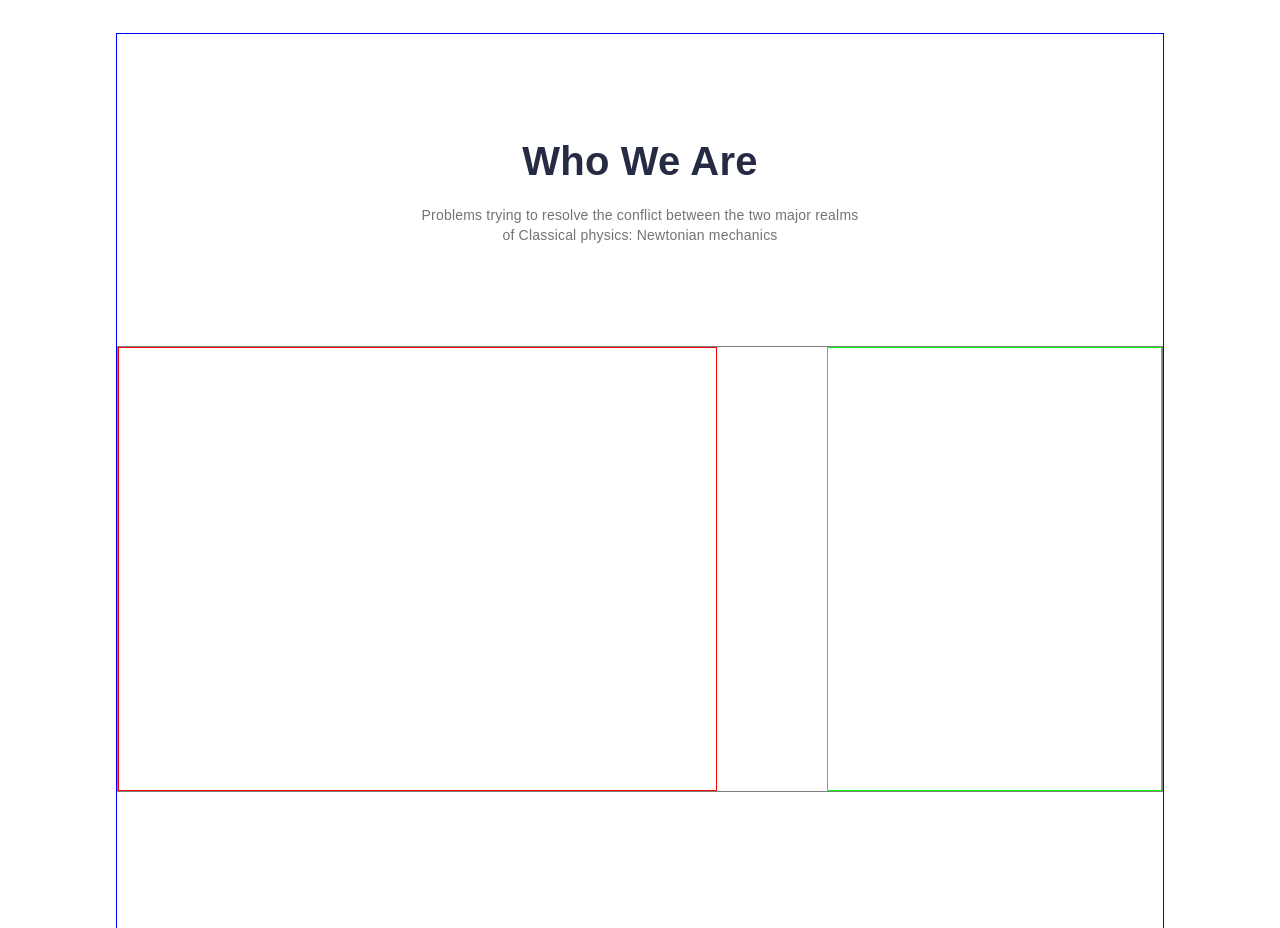
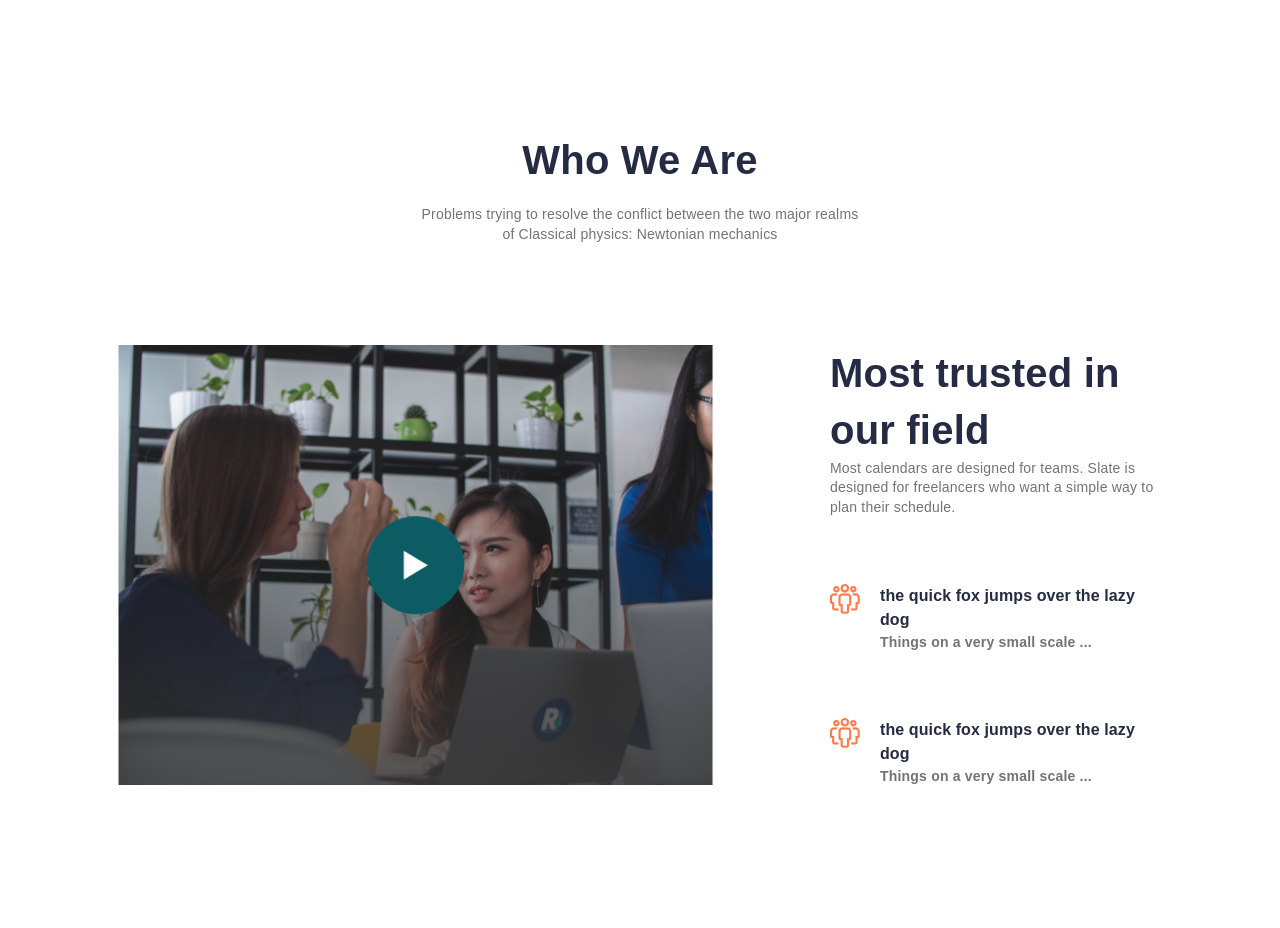
Before and after one commit to kareivis96/Relvice, a plain HTML site: page index.html in a window 1280 px wide. Shown: the part 2460-3388 px from the top of the page. Drawn offline with Linux system fonts and the light colour scheme.

Commit message:
ended "who-we-are" block

```diff
--- a/css/style.css
+++ b/css/style.css
@@ -450,7 +450,6 @@ body {
   width: 100%;
 }
 .who-we-are__container {
-  border: 1px solid #0000ff;
   max-width: 1046px;
   min-height: 890px;
   margin: 0 auto;
@@ -487,35 +486,76 @@ body {
   color: rgba(115, 115, 115, 1);
 }
 .who-we-are__media-block{
-  border: 1px solid #808080;
   display: flex;
   justify-content: space-between;
 }
 .who-we-are__video-window {
-  border: 1px solid #ff0000;
-  width: 597px;
-  height: 442px;
+  max-width: 597px;
+  max-height: 442px;
+}
+.who-we-are__video-window-img{
+  width: 100%;
 }
 .who-we-are__content-block {
-  border: 1px solid #00ff00 ;
-  width: 333px;
-
-}
-.who-we-are__paragraph {
+  display: flex;
+  flex-direction: column;
+  justify-content: space-between;
+  max-width: 333px;
 }
 .who-we-are__paragraph-title {
+  font-weight: 700;
+  font-size: 40px;
+  line-height: 142%;
+  letter-spacing: 0.2px;
+  color: #252B42;
 }
 .who-we-are__paragraph-text {
+  font-weight: 500;
+  font-size: 14px;
+  line-height: 142%;
+  letter-spacing: 0.2px;
+  color: #737373;
 }
 .who-we-are__item {
+  display: flex;
 }
 .who-we-are__item-img {
+  margin-right: 20px;
 }
 .who-we-are__item-paragraph {
 }
 .who-we-are__item-title {
+  font-weight: 700;
+  font-size: 16px;
+  line-height: 150%;
+  letter-spacing: 0.1px;
+  color: #252B42;
 }
 .who-we-are__item-text {
+  font-weight: 600;
+font-size: 14px;
+line-height: 150%;
+letter-spacing: 0.2px;
+color: #737373;
+}
+@media (max-width: 1023px) {
+  .who-we-are__media-block{
+    flex-direction: column;
+    align-items: center;
+  }
+  .who-we-are__content-block {
+    max-width: 100%;
+  }
+  .who-we-are__paragraph {
+    text-align: center;
+  }
+  .who-we-are__item {
+    justify-content: center;
+    margin-top: 30px;
+  }
+  .who-we-are__paragraph-text {
+    max-width: 500px;
+  }
 }
 /*-------- clients --------------------------------------------------------------*/
 .clients {
--- a/index.html
+++ b/index.html
@@ -162,24 +162,24 @@
               <div class="who-we-are__text">Problems trying to resolve the conflict between the two major realms <br> of Classical physics: Newtonian mechanics</div>
             </div>
             <div class="who-we-are__media-block">
-              <div class="who-we-are__video-window"></div>
+              <div class="who-we-are__video-window"><img src="img/who-we-are/video-img.png" alt="" class="who-we-are__video-window-img"></div>
               <div class="who-we-are__content-block">
                 <div class="who-we-are__paragraph">
-                  <div class="who-we-are__paragraph-title"></div>
-                  <div class="who-we-are__paragraph-text"></div>
+                  <div class="who-we-are__paragraph-title">Most trusted in our field</div>
+                  <div class="who-we-are__paragraph-text">Most calendars are designed for teams. Slate is designed for freelancers who want a simple way to plan their schedule.</div>
                 </div>
                 <div class="who-we-are__item">
-                  <div class="who-we-are__item-img"></div>
+                  <div class="who-we-are__item-img"><img src="img/who-we-are/icon-1.png" alt="" class="who-we-are__item-img_1"></div>
                   <div class="who-we-are__item-paragraph">
-                    <div class="who-we-are__item-title"></div>
-                    <div class="who-we-are__item-text"></div>
+                    <div class="who-we-are__item-title">the quick fox jumps over the lazy dog</div>
+                    <div class="who-we-are__item-text">Things on a very small scale ...</div>
                   </div>
                 </div>
                 <div class="who-we-are__item">
-                  <div class="who-we-are__item-img"></div>
+                  <div class="who-we-are__item-img"><img src="img/who-we-are/icon-1.png" alt="" class="who-we-are__item-img_2"></div>
                   <div class="who-we-are__item-paragraph">
-                    <div class="who-we-are__item-title"></div>
-                    <div class="who-we-are__item-text"></div>
+                    <div class="who-we-are__item-title">the quick fox jumps over the lazy dog</div>
+                    <div class="who-we-are__item-text">Things on a very small scale ...</div>
                   </div>
                 </div>
               </div>
```
